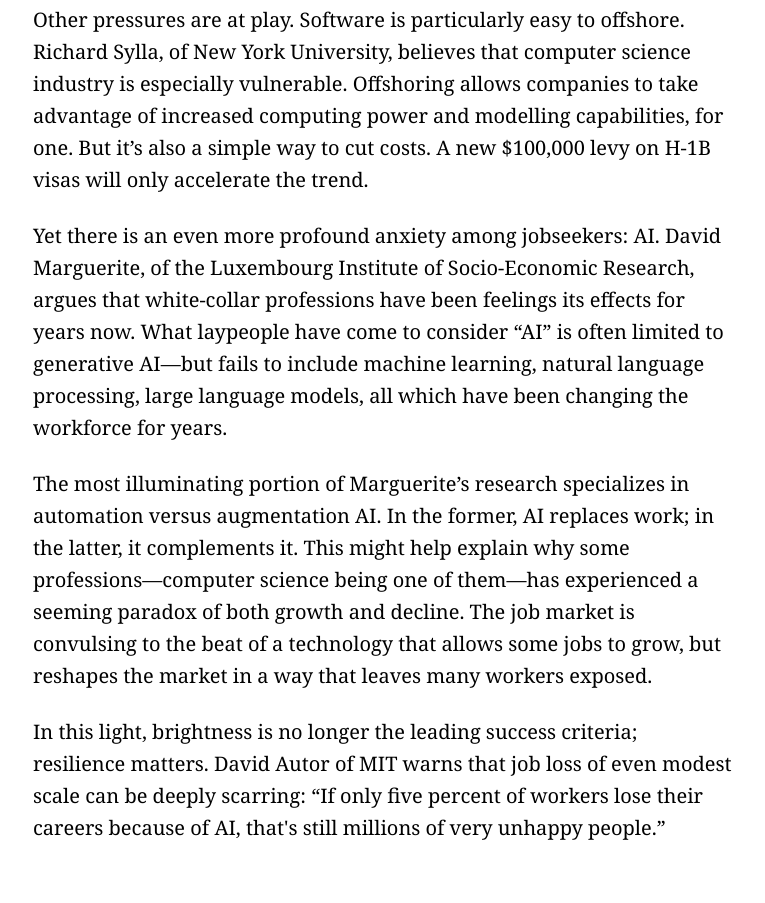
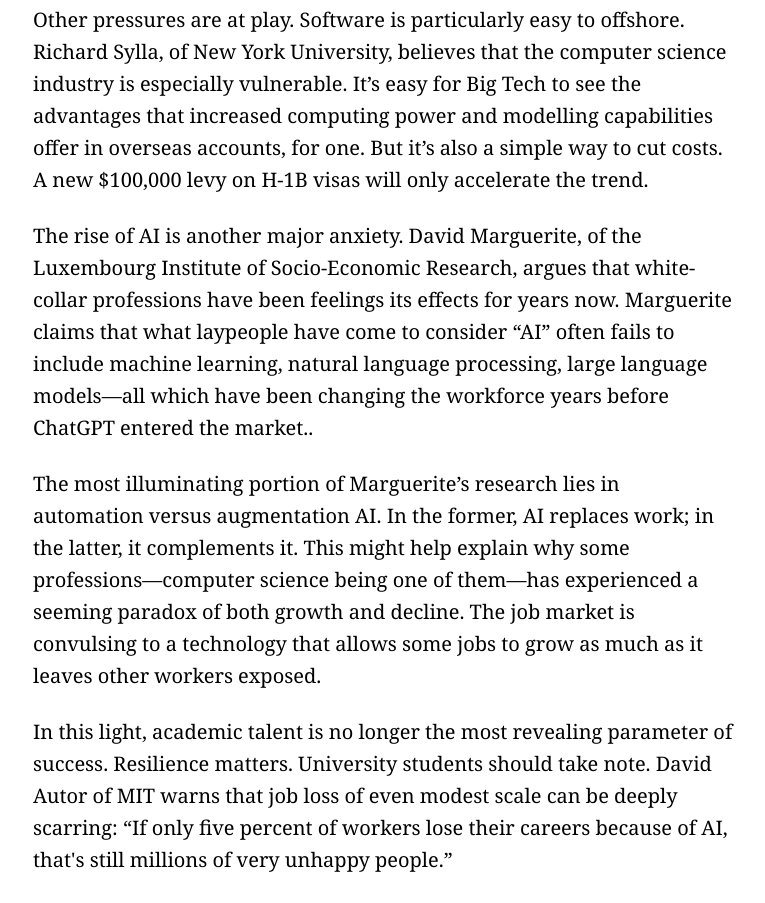
Before and after one commit to ihumenyuk/economist-marjorie-deane, a plain HTML site: page index.html in a window 1280 px wide. Shown: the part 1782-2685 px from the top of the page, without its empty margins (257-1022 px from the left). Drawn offline with Linux system fonts and the light colour scheme.

Commit message:
Updated index

```diff
--- a/index.html
+++ b/index.html
@@ -167,10 +167,10 @@
 		<script type="text/javascript">!function(){"use strict";window.addEventListener("message",function(a){if(void 0!==a.data["datawrapper-height"]){var e=document.querySelectorAll("iframe");for(var t in a.data["datawrapper-height"])for(var r,i=0;r=e[i];i++)if(r.contentWindow===a.source){var d=a.data["datawrapper-height"][t]+"px";r.style.height=d}}})}();
 		</script>
 
-		<p>Other pressures are at play. Software is particularly easy to offshore. Richard Sylla, of New York University, believes that computer science industry is especially vulnerable. Offshoring allows companies to take advantage of increased computing power and modelling capabilities, for one. But it’s also a simple way to cut costs. A new $100,000 levy on H-1B visas will only accelerate the trend.</p>
-        <p>Yet there is an even more profound anxiety among jobseekers: AI. David Marguerite, of the Luxembourg Institute of Socio-Economic Research, argues that white-collar professions have been feelings its effects for years now. What laypeople have come to consider “AI” is often limited to generative AI—but fails to include machine learning, natural language processing, large language models, all which have been changing the workforce for years.</p>
-		<p>The most illuminating portion of Marguerite’s research specializes in automation versus augmentation AI. In the former, AI replaces work; in the latter, it complements it. This might help explain why some professions—computer science being one of them—has experienced a seeming paradox of both growth and decline. The job market is convulsing to the beat of a technology that allows some jobs to grow, but reshapes the market in a way that leaves many workers exposed. </p>
-		<p>In this light, brightness is no longer the leading success criteria; resilience matters. David Autor of MIT warns that job loss of even modest scale can be deeply scarring: “If only five percent of workers lose their careers because of AI, that's still millions of very unhappy people.”</p>
+		<p>Other pressures are at play. Software is particularly easy to offshore. Richard Sylla, of New York University, believes that the computer science industry is especially vulnerable. It’s easy for Big Tech to see the advantages that increased computing power and modelling capabilities offer in overseas accounts, for one. But it’s also a simple way to cut costs. A new $100,000 levy on H-1B visas will only accelerate the trend.</p>
+        <p>The rise of AI is another major anxiety. David Marguerite, of the Luxembourg Institute of Socio-Economic Research, argues that white-collar professions have been feelings its effects for years now. Marguerite claims that what laypeople have come to consider “AI” often fails to include machine learning, natural language processing, large language models—all which have been changing the workforce years before ChatGPT entered the market..</p>
+		<p>The most illuminating portion of Marguerite’s research lies in automation versus augmentation AI. In the former, AI replaces work; in the latter, it complements it. This might help explain why some professions—computer science being one of them—has experienced a seeming paradox of both growth and decline. The job market is convulsing to a technology that allows some jobs to grow as much as it leaves other workers exposed.</p>
+		<p>In this light, academic talent is no longer the most revealing parameter of success. Resilience matters. University students should take note. David Autor of MIT warns that job loss of even modest scale can be deeply scarring: “If only five percent of workers lose their careers because of AI, that's still millions of very unhappy people.”</p>
 
 	</script>
 </div>
```
